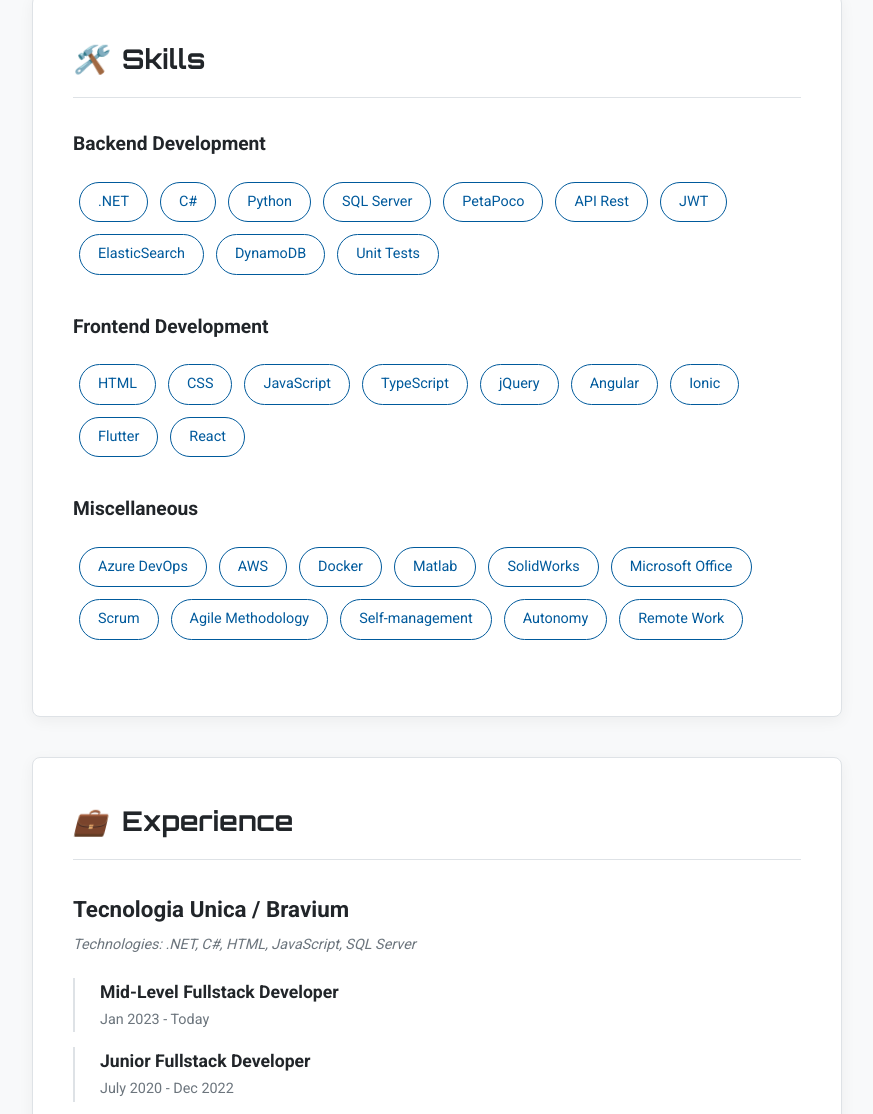
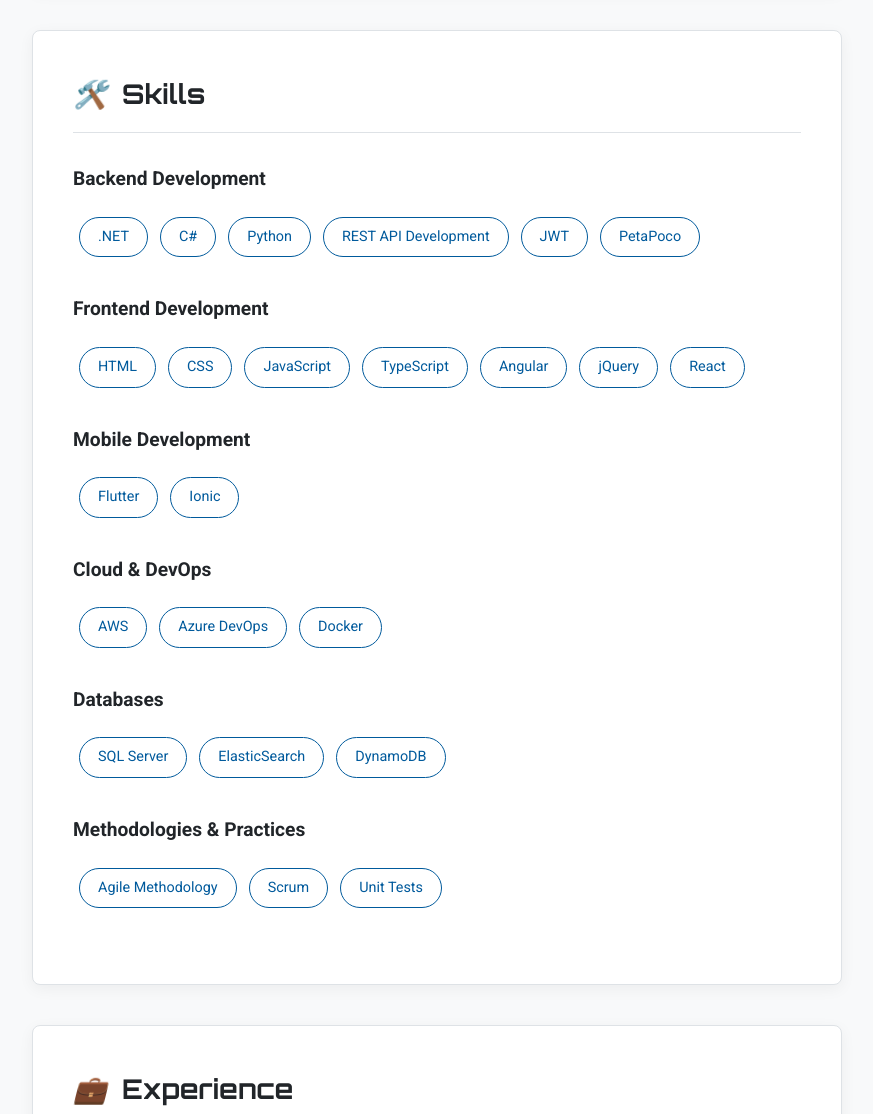
Before and after one commit to victorugri/meu-site, a plain HTML site: page index.html in a window 1280 px wide. Shown: the part 845-1959 px from the top of the page, without its empty margins (203-1076 px from the left). Drawn offline with Linux system fonts and the light colour scheme.

Commit message:
Adicao de github + melhorias

```diff
--- a/index.html
+++ b/index.html
@@ -24,6 +24,7 @@
                 <p><a href="tel:+5534988636999">+55 34 98863-6999</a></p>
                 <p><a href="mailto:victorugri@gmail.com">victorugri@gmail.com</a></p>
                 <p data-translate-key="header_location">Location: Brazil / Eligible for EU (Austrian Citizenship - No work visa required)</p>
+                <p><a href="https://github.com/victorugri">https://github.com/victorugri</a></p>
             </div>
         </header>
 
@@ -45,22 +46,46 @@
 
             <section id="skills" class="card">
                 <h2><i class="icon">🛠️</i><span data-translate-key="skills_title">Skills</span></h2>
+
                 <div class="skills-category">
                     <h3 data-translate-key="skills_backend_title">Backend Development</h3>
                     <div class="skill-tags">
-                        <span>.NET</span><span>C#</span><span>Python</span><span>SQL Server</span><span>PetaPoco</span><span>API Rest</span><span>JWT</span><span>ElasticSearch</span><span>DynamoDB</span><span>Unit Tests</span>
+                        <span>.NET</span><span>C#</span><span>Python</span><span data-translate-key="skills_rest_api">REST API Development</span><span>JWT</span><span>PetaPoco</span>
                     </div>
                 </div>
+
                 <div class="skills-category">
                     <h3 data-translate-key="skills_frontend_title">Frontend Development</h3>
                     <div class="skill-tags">
-                        <span>HTML</span><span>CSS</span><span>JavaScript</span><span>TypeScript</span><span>jQuery</span><span>Angular</span><span>Ionic</span><span>Flutter</span><span>React</span>
+                        <span>HTML</span><span>CSS</span><span>JavaScript</span><span>TypeScript</span><span>Angular</span><span>jQuery</span><span>React</span>
                     </div>
                 </div>
+
                 <div class="skills-category">
-                    <h3 data-translate-key="skills_misc_title">Miscellaneous</h3>
+                    <h3 data-translate-key="skills_mobile_title">Mobile Development</h3>
                     <div class="skill-tags">
-                        <span>Azure DevOps</span><span>AWS</span><span>Docker</span><span>Matlab</span><span>SolidWorks</span><span data-translate-key="skills_msoffice">Microsoft Office</span><span data-translate-key="skills_scrum">Scrum</span><span data-translate-key="skills_agile">Agile Methodology</span><span data-translate-key="skills_selfmanage">Self-management</span><span data-translate-key="skills_autonomy">Autonomy</span><span data-translate-key="skills_remote">Remote Work</span>
+                        <span>Flutter</span><span>Ionic</span>
+                    </div>
+                </div>
+
+                <div class="skills-category">
+                    <h3 data-translate-key="skills_devops_title">Cloud & DevOps</h3>
+                    <div class="skill-tags">
+                        <span>AWS</span><span>Azure DevOps</span><span>Docker</span>
+                    </div>
+                </div>
+
+                <div class="skills-category">
+                    <h3 data-translate-key="skills_database_title">Databases</h3>
+                    <div class="skill-tags">
+                        <span>SQL Server</span><span>ElasticSearch</span><span>DynamoDB</span>
+                    </div>
+                </div>
+
+                <div class="skills-category">
+                    <h3 data-translate-key="skills_methodology_title">Methodologies & Practices</h3>
+                    <div class="skill-tags">
+                        <span data-translate-key="skills_agile">Agile Methodologies</span><span>Scrum</span><span data-translate-key="skills_unittests">Unit Tests</span>
                     </div>
                 </div>
             </section>
```
